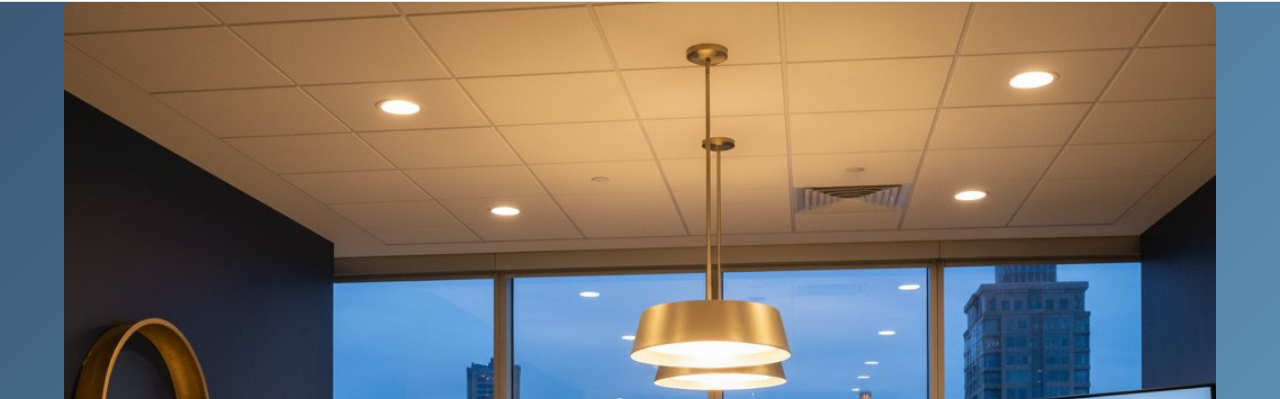
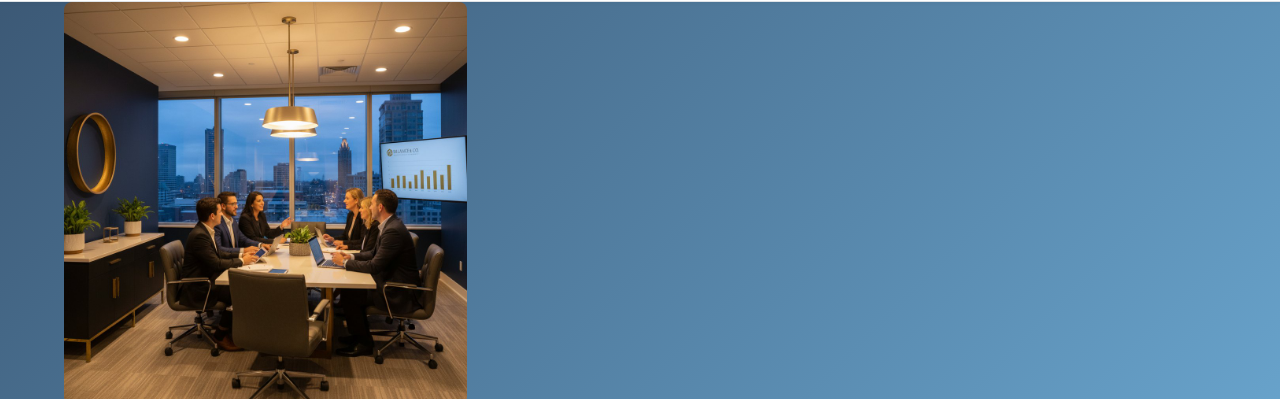
Before and after one commit to oconnor1171/agility-website, a plain HTML site: page index.html in a window 1280 px wide. Shown: the part 73-472 px from the top of the page. Drawn offline with Linux system fonts and the light colour scheme.

Commit message:
Reduce hero box sizes by half across pages and shrink homepage hero image ~65-70%

```diff
--- a/css/style.css
+++ b/css/style.css
@@ -131,7 +131,7 @@ p  { margin-bottom: 1rem; }
 
 /* ---------- Hero ---------- */
 .hero {
-  position: relative; min-height: 520px;
+  position: relative; min-height: 260px;
   display: flex; align-items: center; justify-content: center;
   background-size: cover; background-position: center;
   color: #fff; text-align: center;
@@ -393,7 +393,7 @@ textarea { resize: vertical; min-height: 120px; }
 
 /* Page hero (inner pages) */
 .page-hero {
-  padding: 80px 0; text-align: center;
+  padding: 40px 0; text-align: center;
   background: linear-gradient(135deg, var(--primary), var(--secondary));
   color: #fff;
 }
--- a/index.html
+++ b/index.html
@@ -50,7 +50,7 @@
     <!-- Hero Section -->
     <section class="hero">
       <div class="container">
-        <img src="images/hero-office.jpg" alt="Professional accounting office with team" style="width:100%;height:auto;border-radius:8px;">
+        <img src="images/hero-office.jpg" alt="Professional accounting office with team" style="width:35%;height:auto;border-radius:8px;max-width:650px;">
         <h1>Agility Accountants & Advisors</h1>
         <p class="hero-subtitle">The Leading Accounting Firm in Baltimore</p>
         <a href="pages/contact.html" class="cta-button">Get Started</a>
```
